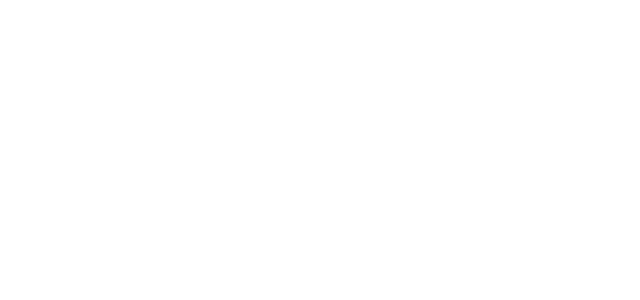
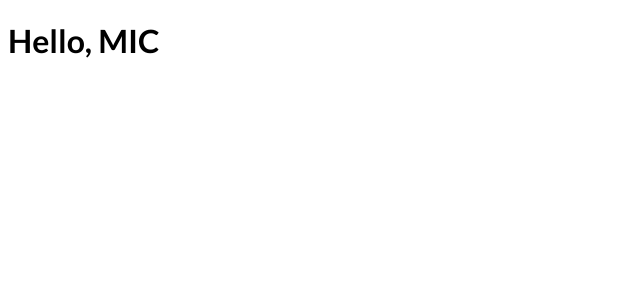
Before and after one commit to MrMic/NextJS-S06, a Next.js app: page /user-profile in a window 1280 px wide. Before the commit this address had no page. Shown: the top 300 px of the page, without its empty margins (0-640 px from the left). Built offline with nearby package versions, Linux system fonts and the light colour scheme.

Commit message:
✨ feat: Add getServerSideProps

```diff
--- a/pages/[pid].js
+++ b/pages/[pid].js
@@ -27,7 +27,7 @@ async function getData() {
   return data;
 }
 
-// ╾─────────────────────────╼ GETSTATICPROPS ╾──────────────────────╼
+// ═══════════════════════════ GETSTATICPROPS ════════════════════════
 export async function getStaticProps(context) {
   const { params } = context;
   const productId = params.pid;
@@ -49,7 +49,7 @@ export async function getStaticProps(context) {
   };
 }
 
-// ╾─────────────────────────╼ GETSTATICPATHS ╾──────────────────────╼
+// ═══════════════════════════ GETSTATICPATHS ════════════════════════
 export async function getStaticPaths() {
   const data = await getData();
 
--- /dev/null
+++ b/pages/user-profile.js
@@ -0,0 +1,14 @@
+function UserProfilePage(props) {
+  return <h1>Hello, {props.username}</h1>;
+}
+
+export default UserProfilePage;
+
+// ═════════════════════════ GETSERVERSIDEPROPS ══════════════════════
+export async function getServerSideProps(context) {
+  return {
+    props: {
+      username: "MIC",
+    },
+  };
+}
```
